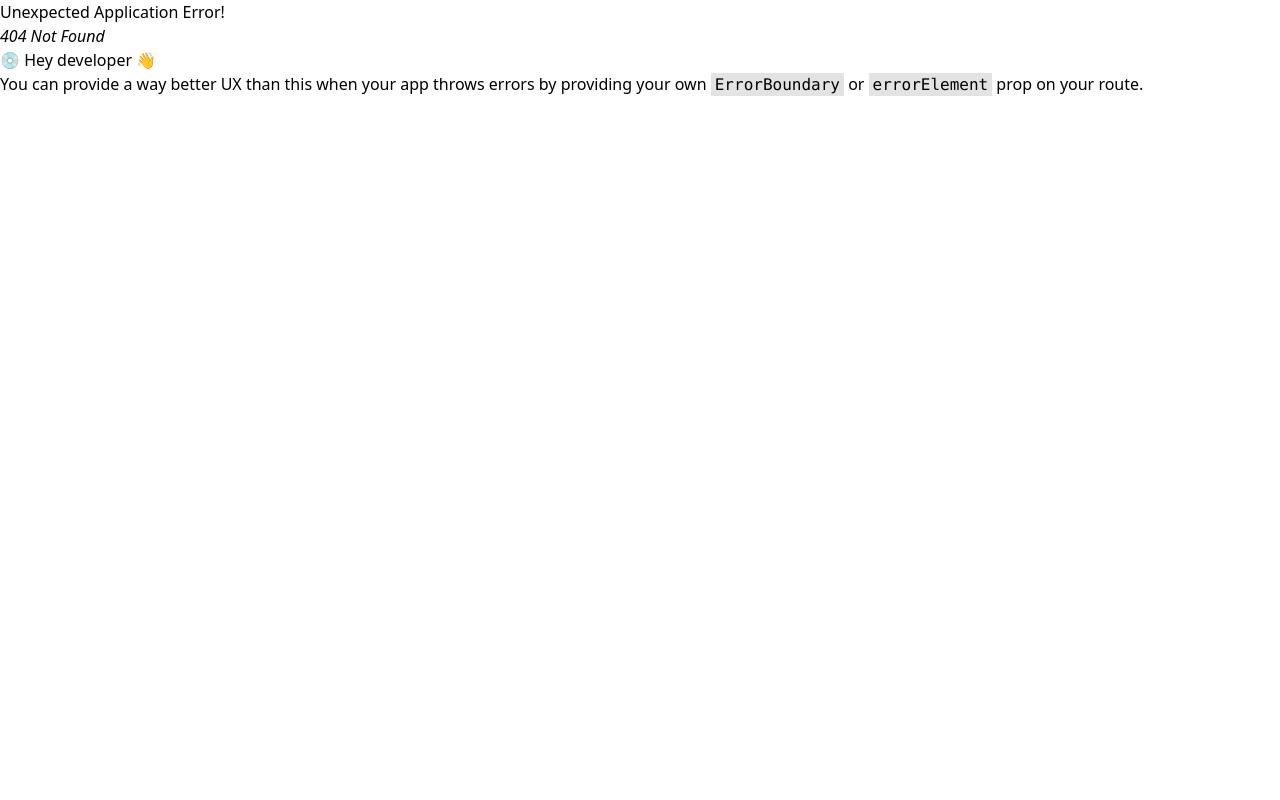
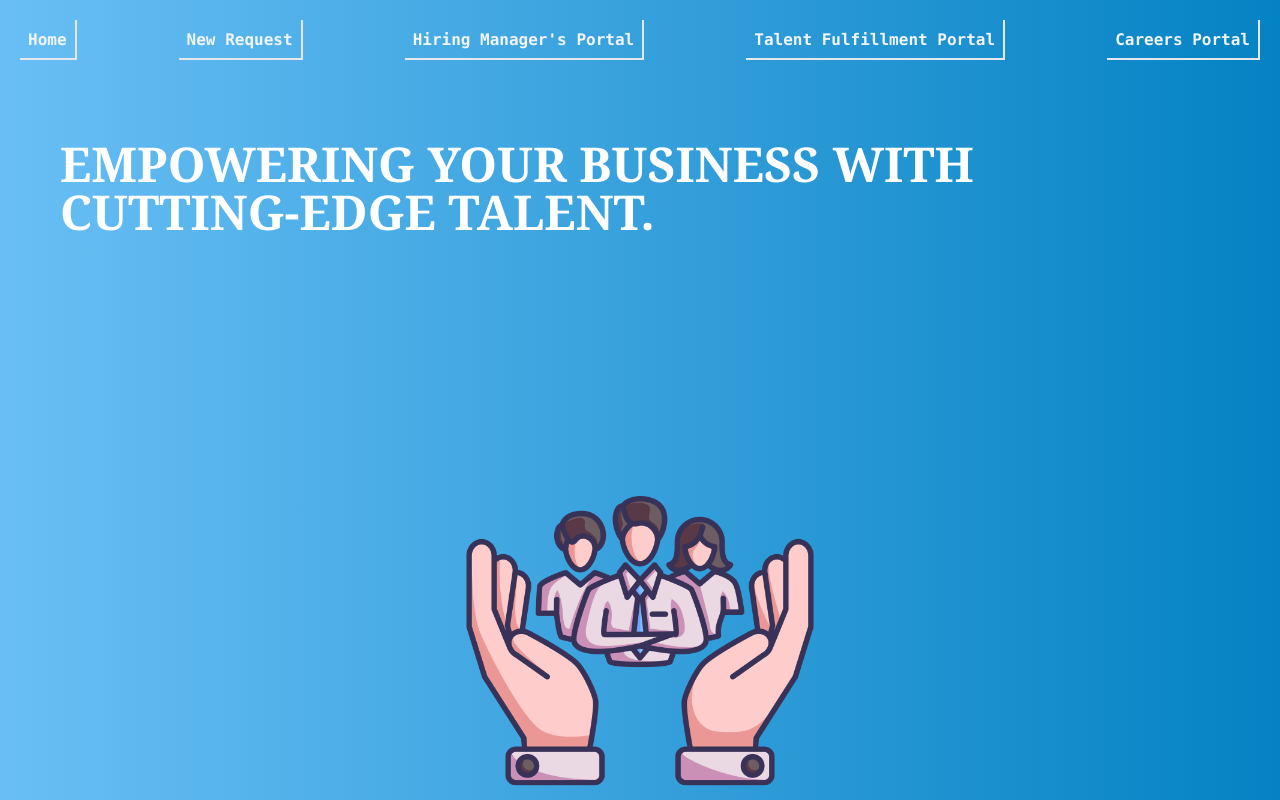
Before and after one commit to IsaiasMalvar/talent-acquisition-front-end, a React (Vite) app: page /home in a window 1280 px wide. Before the commit this address had no page. Built offline with nearby package versions, Linux system fonts and the light colour scheme.

Commit message:
Create and configure HomePage

```diff
--- a/src/App.tsx
+++ b/src/App.tsx
@@ -2,7 +2,7 @@ import "./assets/index.css"
 import Layout from "./components/Layout"
 
 function App() {
-    return <Layout>{<div></div>}</Layout>
+    return <Layout />
 }
 
 export default App
--- a/src/components/Header.tsx
+++ b/src/components/Header.tsx
@@ -18,6 +18,9 @@ const Header = ({ className }: HeaderProps): React.ReactElement => {
                 <Link to="/">Home</Link>
             </div>
             <div className="border-link">
+                <Link to="/create-new-request">New Request</Link>
+            </div>
+            <div className="border-link">
                 <Link to="/hiring-manager">Hiring Manager's Portal</Link>
             </div>
             <div className="border-link">
--- a/src/components/Layout.tsx
+++ b/src/components/Layout.tsx
@@ -1,48 +1,12 @@
-import React, { ReactNode, useEffect, useState } from "react"
+import React from "react"
 import Header from "./Header"
-import { characterBreaker } from "../utils/utils"
+import { Outlet } from "react-router"
 
-interface LayoutProps {
-    children?: ReactNode
-}
-
-const Layout = ({ children }: LayoutProps): React.ReactElement => {
-    const heroText: string = "Empowering your business with cutting-edge talent"
-
-    const [infoText, setInfoText] = useState<string>("")
-
-    const typeWriteInfo = () => {
-        const heroTextCharacters = characterBreaker(heroText)
-        let index = 0
-
-        const interval = setInterval(() => {
-            if (index < heroTextCharacters.length - 1) {
-                setInfoText((prevText) => {
-                    const newText = prevText + heroTextCharacters[index]
-                    index++
-                    return newText
-                })
-            } else {
-                clearInterval(interval)
-            }
-        }, 40)
-    }
-
-    useEffect(() => {
-        typeWriteInfo()
-    }, [])
-
+const Layout = (): React.ReactElement => {
     return (
-        <div className="h-screen w-screen flex flex-col bg-custom relative overflow-clip">
+        <div className="h-screen w-screen flex flex-col bg-custom relative overflow-hidden">
             <Header className="" />
-            <div className="w-[600px] h-[600px] absolute bottom-0 right-0 p-5">
-                <img className="object-cover" src="/tm-illustration.png" />
-            </div>
-            <div className="text-5xl w-[900px] mt-40 text-wrap p-10 font-serif text-white uppercase font-bold">
-                {infoText}
-            </div>
-
-            {children}
+            <Outlet />
         </div>
     )
 }
--- /dev/null
+++ b/src/pages/HomePage.tsx
@@ -0,0 +1,44 @@
+import { useEffect, useState } from "react"
+import { characterBreaker } from "../utils/utils"
+import { Outlet } from "react-router"
+
+const HomePage = (): React.ReactElement => {
+    const heroText: string =
+        "Empowering your business with cutting-edge talent."
+
+    const [infoText, setInfoText] = useState<string>("")
+
+    const typeWriteInfo = () => {
+        const heroTextCharacters = characterBreaker(heroText)
+        let index = 0
+
+        const interval = setInterval(() => {
+            if (index < heroTextCharacters.length - 1) {
+                setInfoText((prevText) => {
+                    const newText = prevText + heroTextCharacters[index]
+                    index++
+                    return newText
+                })
+            } else {
+                clearInterval(interval)
+            }
+        }, 40)
+    }
+
+    useEffect(() => {
+        typeWriteInfo()
+    }, [])
+    return (
+        <>
+            <div className="mobile:w-[300px] mobile:h-[300px]  mobile:-bottom-10 mobile:left-1/2 -translate-x-1/2 md:w-[400px] md:h-[400px]  absolute md:-bottom-10 -right-2 p-5 ">
+                <img className="object-cover" src="/tm-illustration.png" />
+            </div>
+            <div className="sm:text-4xl md:ml-10 mobile:m-0  flex flex-wrap sm:mt-10 mobile:text-3xl sm:text-wrap md:text-5xl mobile:w-[90%] md:w-[90%] text-wrap  font-serif text-white uppercase font-bold">
+                <p className="p-5 break-words ">{infoText}</p>
+            </div>
+            <Outlet />
+        </>
+    )
+}
+
+export default HomePage
--- a/src/router/routes/appRouter.tsx
+++ b/src/router/routes/appRouter.tsx
@@ -1,10 +1,21 @@
-import { createBrowserRouter, RouteObject } from "react-router"
+import { createBrowserRouter, Navigate, RouteObject } from "react-router"
 import App from "../../App"
+import HomePage from "../../pages/HomePage"
 
 const routes: RouteObject[] = [
     {
         path: "/",
         element: <App />,
+        children: [
+            {
+                index: true,
+                element: <Navigate to="/home" />,
+            },
+            {
+                path: "/home",
+                element: <HomePage />,
+            },
+        ],
     },
 ]
 
```
